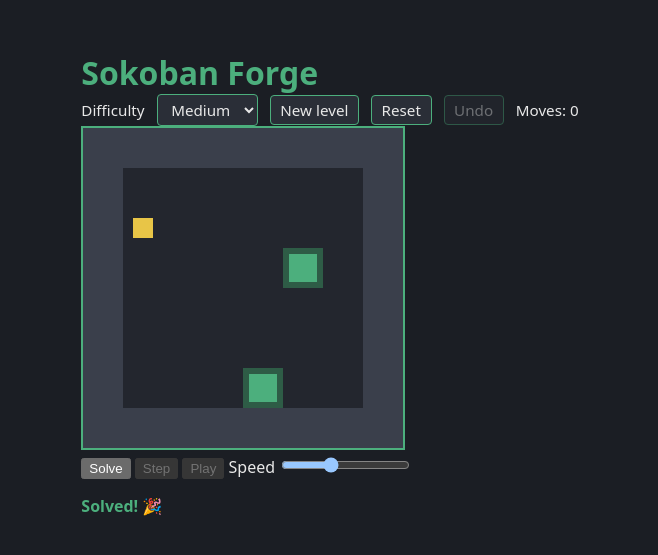
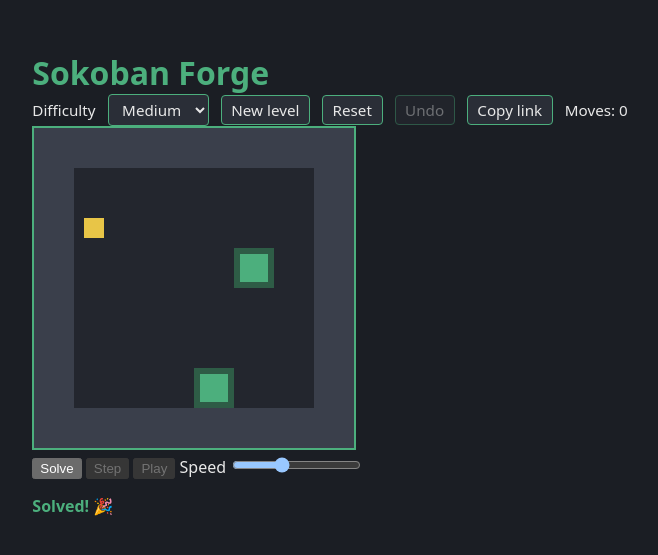
Before and after one commit to ctkrug/sokoban-forge, a website built with Vite: page index.html in a window 1280 px wide. Shown: the part 107-662 px from the top of the page, without its empty margins (310-968 px from the left). Built offline with nearby package versions, Linux system fonts and the light colour scheme.

Commit message:
feat(ui): add copy-link button markup for level sharing

```diff
--- a/index.html
+++ b/index.html
@@ -19,6 +19,7 @@
         <button id="new-level" type="button">New level</button>
         <button id="reset" type="button">Reset</button>
         <button id="undo" type="button">Undo</button>
+        <button id="share" type="button">Copy link</button>
         <span id="move-counter">Moves: 0</span>
       </div>
       <canvas id="game-canvas" width="400" height="320"></canvas>
```
